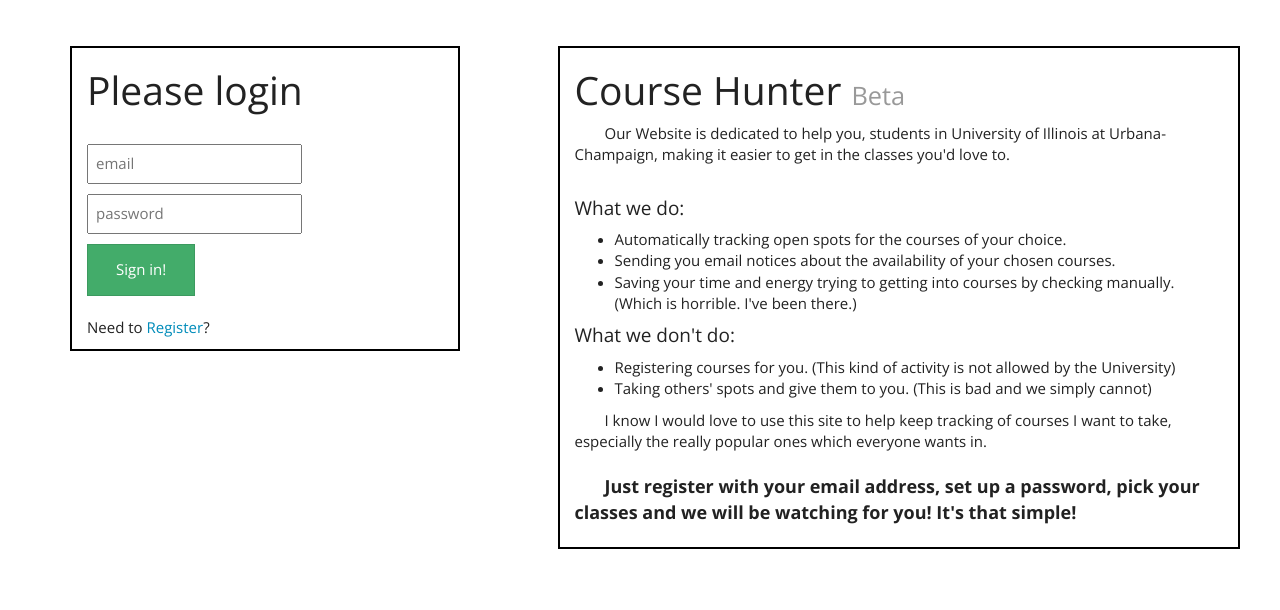
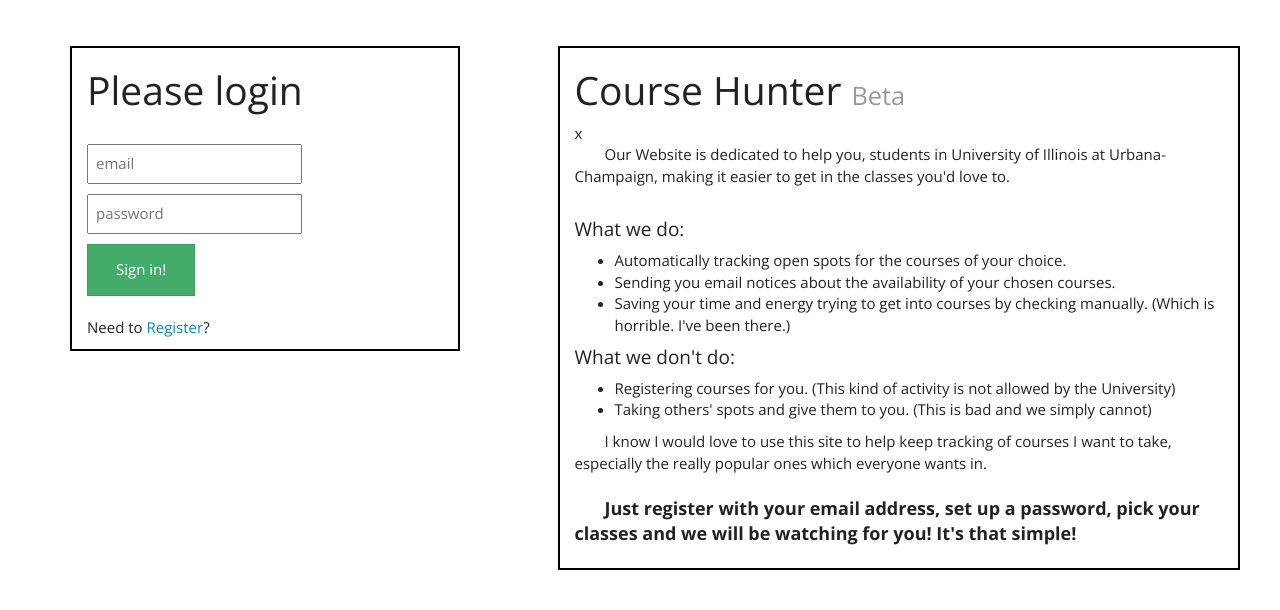
Before and after one commit to MingzeGao2/get-me-to-course, a Flask app: page /login in a window 1280 px wide. Shown: the part 45-655 px from the top of the page. Run offline with Flask 2, Linux system fonts and the light colour scheme; parts of the project's set-up code (start-up, migrations or seed data) failed here and were passed over; some libraries are stand-ins or nearby versions; some web fonts are replaced.

Commit message:
corret typo from index

```diff
--- a/project/templates/anouncement.html
+++ b/project/templates/anouncement.html
@@ -1,4 +1,4 @@
-<style>
+x<style>
 
 	para {
 		display: block;
@@ -14,7 +14,7 @@
 <ul>
 	<li>Automatically tracking open spots for the courses of your choice.</li>
 	<li>Sending you email notices about the availability of your chosen courses.</li>
-	<li>Saving your time and energy trying to getting into courses by checking manually. (Which is horrible. I've been there.)</li>
+	<li>Saving your time and energy trying to get into courses by checking manually. (Which is horrible. I've been there.)</li>
 </ul>
 <h4>What we don't do:</h4>
 <ul>
--- a/project/templates/main/index.html
+++ b/project/templates/main/index.html
@@ -24,7 +24,7 @@
 
 	<li class="color1">Now during Beta round, you are able to keep tracking of at most 5 different crn's at once.</li>
 
-	<li class="color2">A notice will be sent to the email you register with when there is a change in the availability of sessions you chose. (i.e. when an previously unavailable session becomes unavailable, or vice versa.</li>
+	<li class="color2">A notice will be sent to the email you register with when there is a change in the availability of sessions you chose. (i.e. when an previously unavailable session becomes available, or vice versa.</li>
 
 	<li class="color1">You are encouraged to remove from your jobs the courses you already successfully get in. This is for you not to get excessive emails and for us to reduce server load.</li>
 
```
